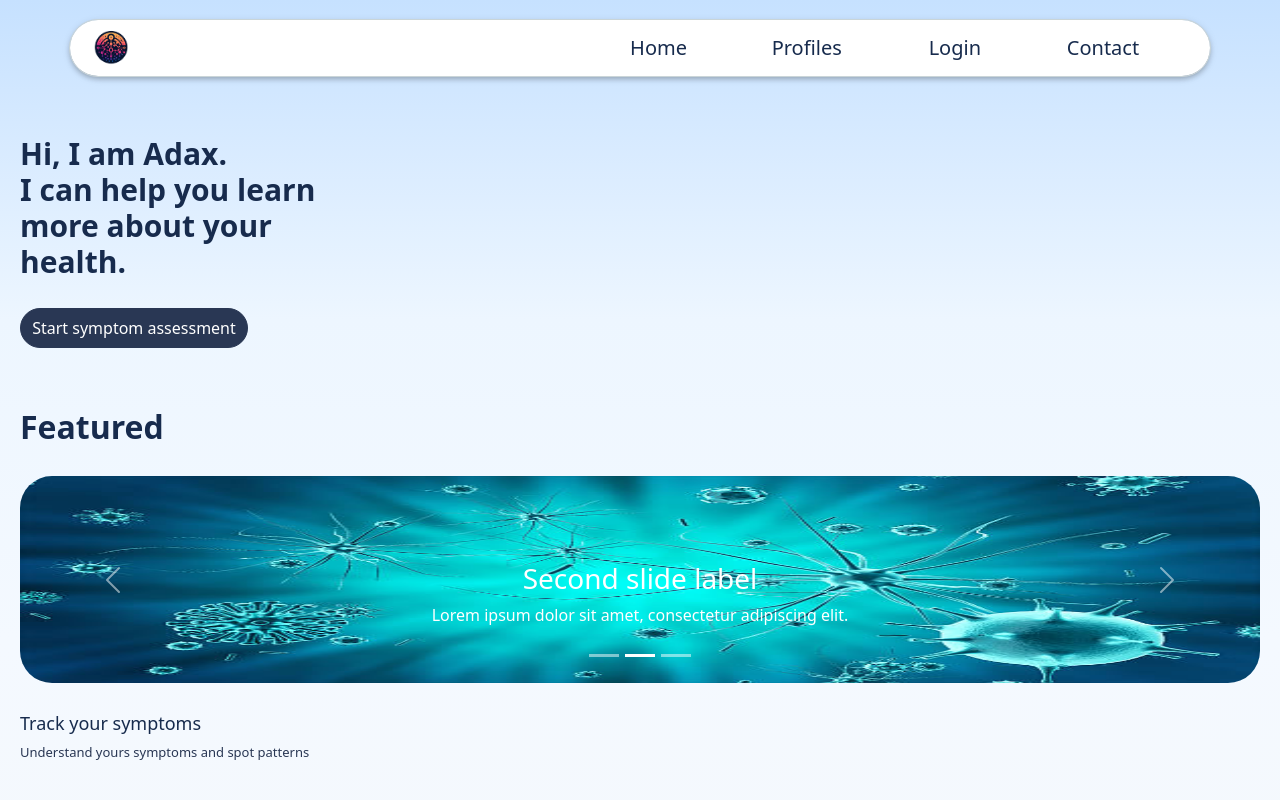
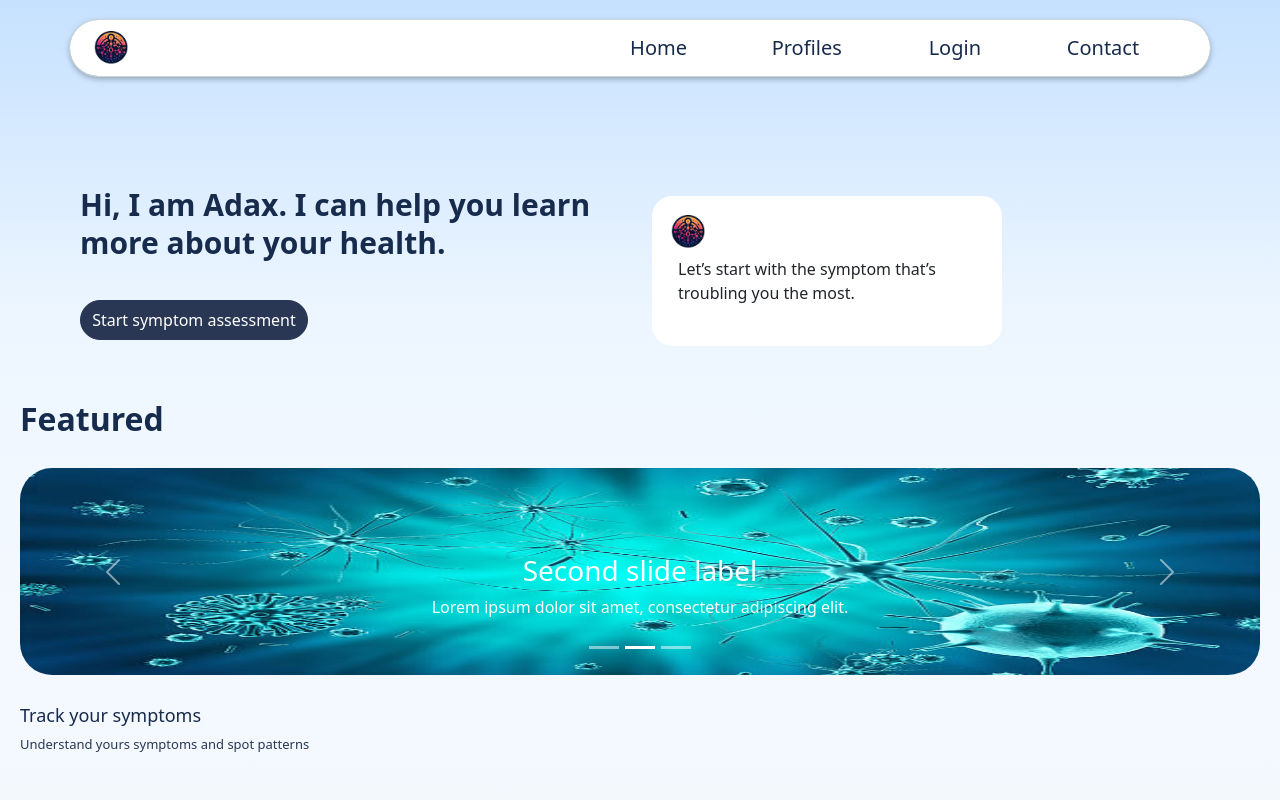
Before and after one commit to muhammaduzairrazaq/diseasePredictionReact, a React (Create React App) app in the folder disease-prediction/: page / in a window 1280 px wide. Shown: the top 800 px of the page. Built offline with nearby package versions, Linux system fonts and the light colour scheme.

Commit message:
responsive introduction section achieved

```diff
--- a/disease-prediction/src/App.css
+++ b/disease-prediction/src/App.css
@@ -256,6 +256,7 @@ body {
 /* Introduction.js */
 
 .intro {
+  margin-top: 50px;
   padding: 10px;
 }
 
@@ -265,6 +266,7 @@ body {
   font-weight: 700;
   color: var(--text-primary);
   margin-top: 50px;
+  line-height: 38px;
 }
 
 .intro button {
@@ -274,8 +276,30 @@ body {
   color: white;
   border: 1px solid var(--bkc-primary);
   border-radius: 20px;
-  margin-top: 20px;
+  margin-top: 30px;
 }
+
+.message-box {
+  display: none;
+  margin-top: 120px;
+  width: 350px;
+  height: 150px;
+  padding: 10px;
+  border: 1px solid white;
+  border-radius: 20px;
+  background-color: white;
+
+}
+
+.message-logo {
+  width: 50px;
+  height: 50px;
+}
+
+.message-text {
+  padding-left: 15px;
+}
+
 
 /* Featured.js */
 
@@ -385,3 +409,20 @@ body {
   font-size: 14px;
   color: #3f5175;
 }
+
+
+
+
+
+
+/*  Media queries */
+
+@media screen and (min-width: 768px) {
+
+  /* showing the introduction message box */
+
+  .message-box {
+    display: block;
+  }
+
+}
--- a/disease-prediction/src/components/Introduction.js
+++ b/disease-prediction/src/components/Introduction.js
@@ -1,10 +1,26 @@
 import "../App.css";
+import Container from "react-bootstrap/Container";
+import Row from "react-bootstrap/Row";
+import Col from "react-bootstrap/Col";
+import logo from "../assets/logo.png";
 
 export const Introduction = () => {
   return (
-    <section className="intro">
-      <h1>Hi, I am Adax. <br></br>I can help you learn <br></br> more about your <br></br> health.</h1>
-      <button>Start symptom assessment</button>
-    </section>
+    <Container>
+      <Row>
+        <Col xs={12} md={6}>
+          <section className="intro">
+            <h1>Hi, I am Adax. I can help you learn more about your health.</h1>
+            <button>Start symptom assessment</button>
+          </section>
+        </Col>
+        <Col xs={12} md={6}>
+          <div className="message-box">
+            <img className="message-logo" src={logo} alt="logo" />
+            <p className="message-text">Let’s start with the symptom that’s troubling you the most.</p>
+          </div>
+        </Col>
+      </Row>
+    </Container>
   );
 };
```
